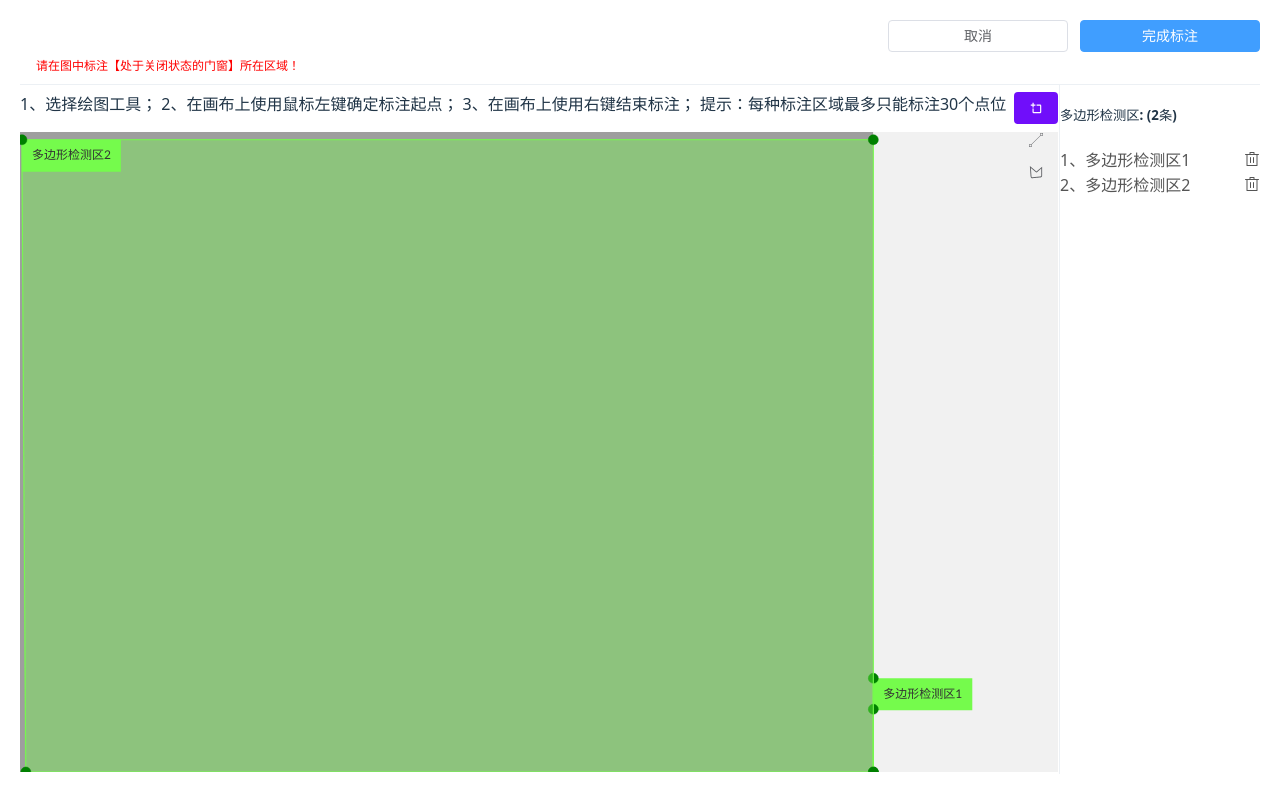
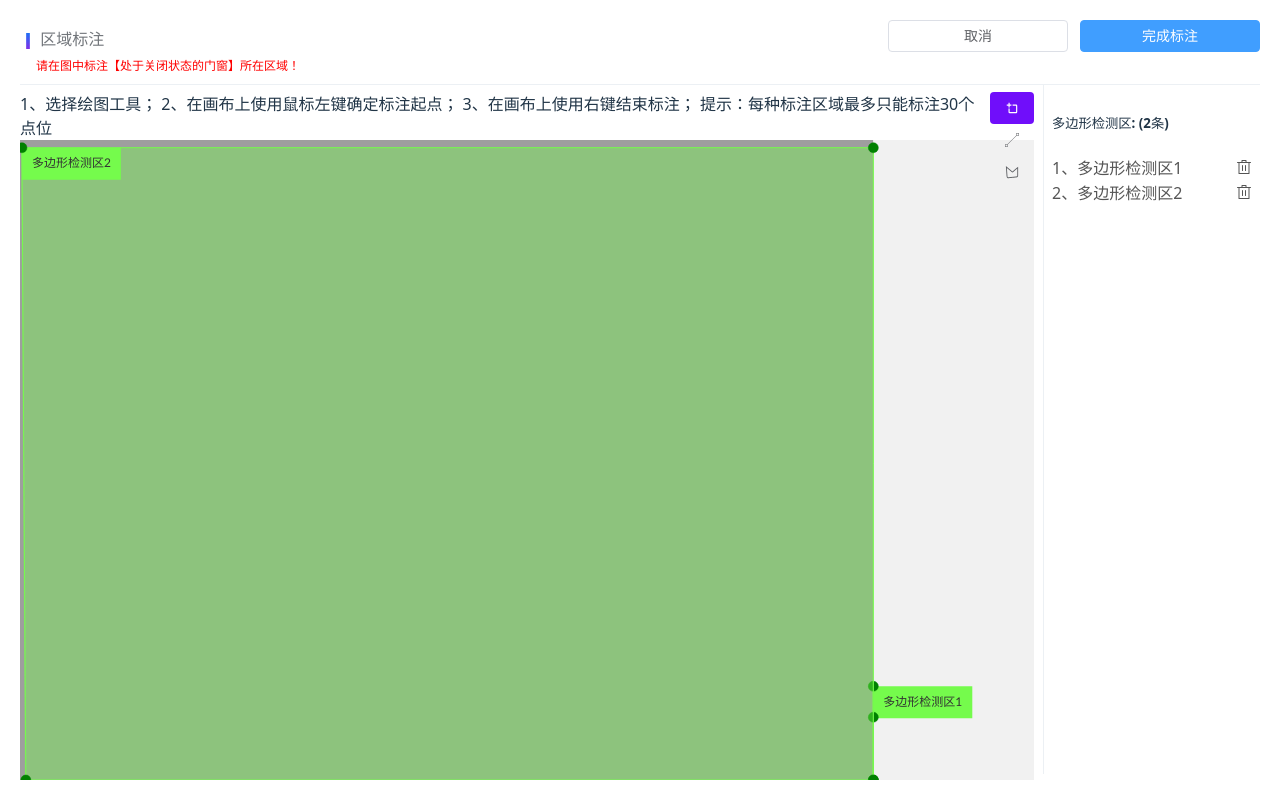
Before and after one commit to zhangke0524/jingshi-pie, a Vue app: page / in a window 1280 px wide. Both pictures are taken after a click on the button "显示". Built offline with nearby package versions, Linux system fonts and the light colour scheme.

Commit message:
fix：不使用tailwind，而是使用普通css

```diff
--- a/src/components/AppTitle/index.vue
+++ b/src/components/AppTitle/index.vue
@@ -1,6 +1,6 @@
 <template>
   <span class="app-title" ref="topLeftTitleRef" style="min-width: 90px" :style="{ width: `${props.width}px` }">
-    <SvgIcon icon-class="app-title" style="height: 16px; width: 16px" />
+    <SvgIcon name="app-title" style="height: 16px; width: 16px" />
     {{ title }}
   </span>
 </template>
--- a/src/components/imgLabel/index.vue
+++ b/src/components/imgLabel/index.vue
@@ -8,7 +8,7 @@
   >
     <template #header="{ titleId, titleClass }">
       <h4 :id="titleId" :class="titleClass">
-        <!-- <AppTitle :title="'区域标注'"></AppTitle> -->
+        <AppTitle :title="'区域标注'"></AppTitle>
       </h4>
       <div class="explain-text">{{ explianText }}</div>
       <el-button :disabled="confirmLoading" @click="closeModal" class="w-180"
@@ -65,21 +65,21 @@
           </div>
           <!-- 图片标注区域 -->
           <div
-            class="annotate-area h-[calc(100vh-160px)] bg-[#f1f1f1] mt-2 min-h-[500px]"
+            class="annotate-area"
             :id="selector"
             ref="annotateRef"
           ></div>
         </div>
         <div
-          class="w-[1px] h-[calc(100vh-110px)] border-0 border-r-[1px] border-solid border-[#ecf0f4] ml-2"
+          class="annotate-area-line"
         ></div>
-        <div class="min-w-[200px] p-2 w-[15%] max-h-[calc(100vh-110px)]">
-          <div v-if="!currentGroups.length" class="w-full text-center pt-20">
+        <div class="annotate-area-right">
+          <div v-if="!currentGroups.length" class="w-full text-center pt-80">
             <el-empty :description="'暂无数据'" />
           </div>
           <div
             v-else
-            class="list-wrap max-h-[calc(100vh-150px)] overflow-y-scroll w-full"
+            class="list-wrap"
           >
             <template v-for="(item, index) in labelObj" :key="`label_${index}`">
               <div
@@ -819,6 +819,18 @@ onUnmounted(() => {
   font-size: 12px;
   color: red;
 }
+.text-right {
+  text-align: right;
+}
+.w-full {
+  width: 100%;
+}
+.text-center {
+  text-align: center;
+}
+.pt-80 {
+  padding-top: 80px;
+}
 /* -top-[20px] -left-0 -right-0 border-0 border-t-[1px] border-solid border-[#ecf0f4] w-full */
 .main-content {
   top: -20px;
@@ -832,4 +844,30 @@ onUnmounted(() => {
   max-width: 85%;
   min-width: 500px;
 }
+.annotate-area {
+  height: calc(100vh - 160px);
+  background-color: #f1f1f1;
+  margin-top: 8px;
+  min-height: 500px;
+}
+/* w-[1px] h-[calc(100vh-110px)] border-0 border-r-[1px] border-solid border-[#ecf0f4] ml-2 */
+.annotate-area-line {
+  width: 1px;
+  height: calc(100vh - 110px);
+  border: 0;
+  border-right: 1px solid #ecf0f4;
+  margin-left: 8px;
+}
+.annotate-area-right {
+  width: 15%;
+  max-height: calc(100vh - 110px);
+  min-width: 200px;
+  padding: 8px;
+}
+/* max-h-[calc(100vh-150px)] overflow-y-scroll w-full */
+.list-wrap {
+  max-height: calc(100vh - 150px);
+  overflow-y: scroll;
+  width: 100%;
+}
 </style>
```
